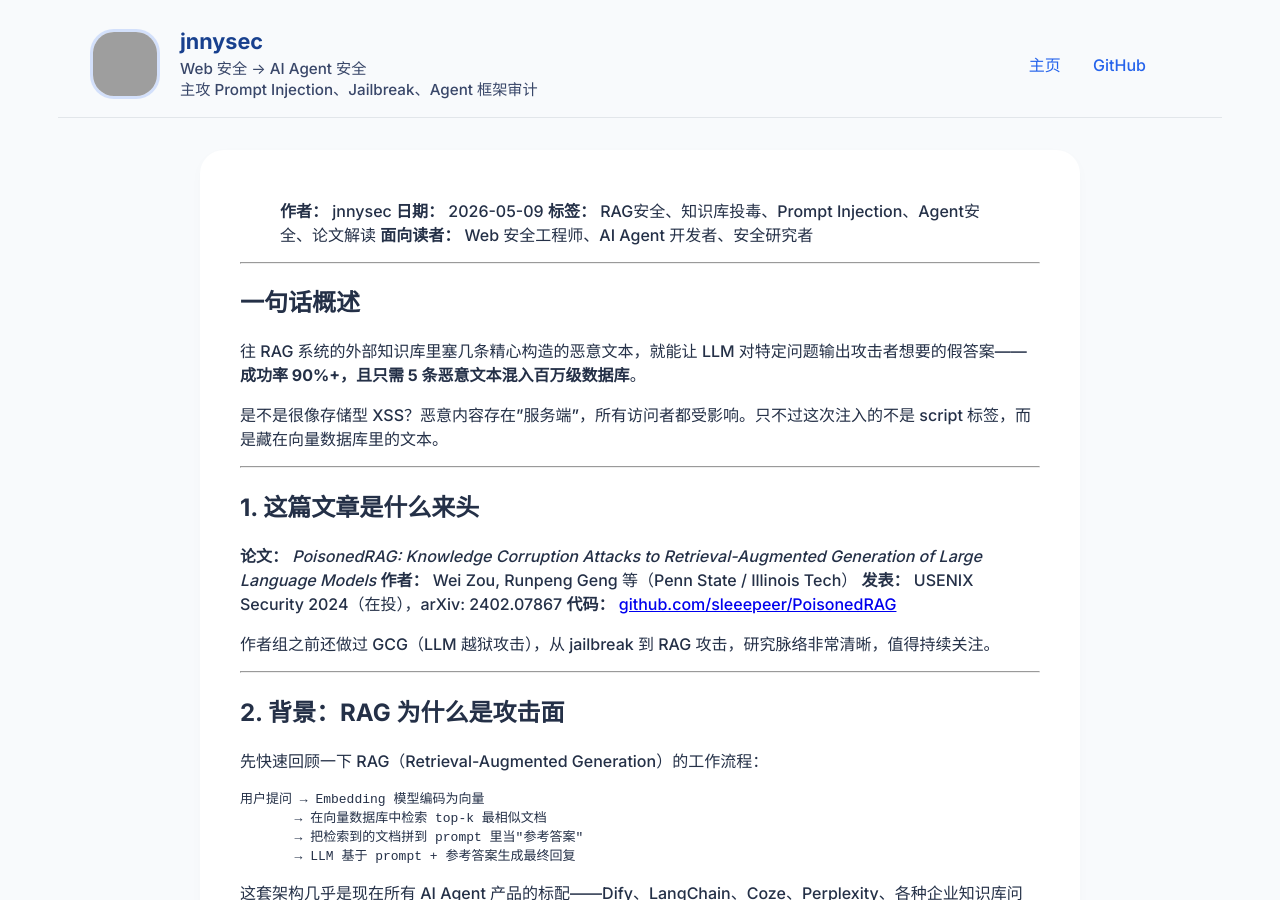
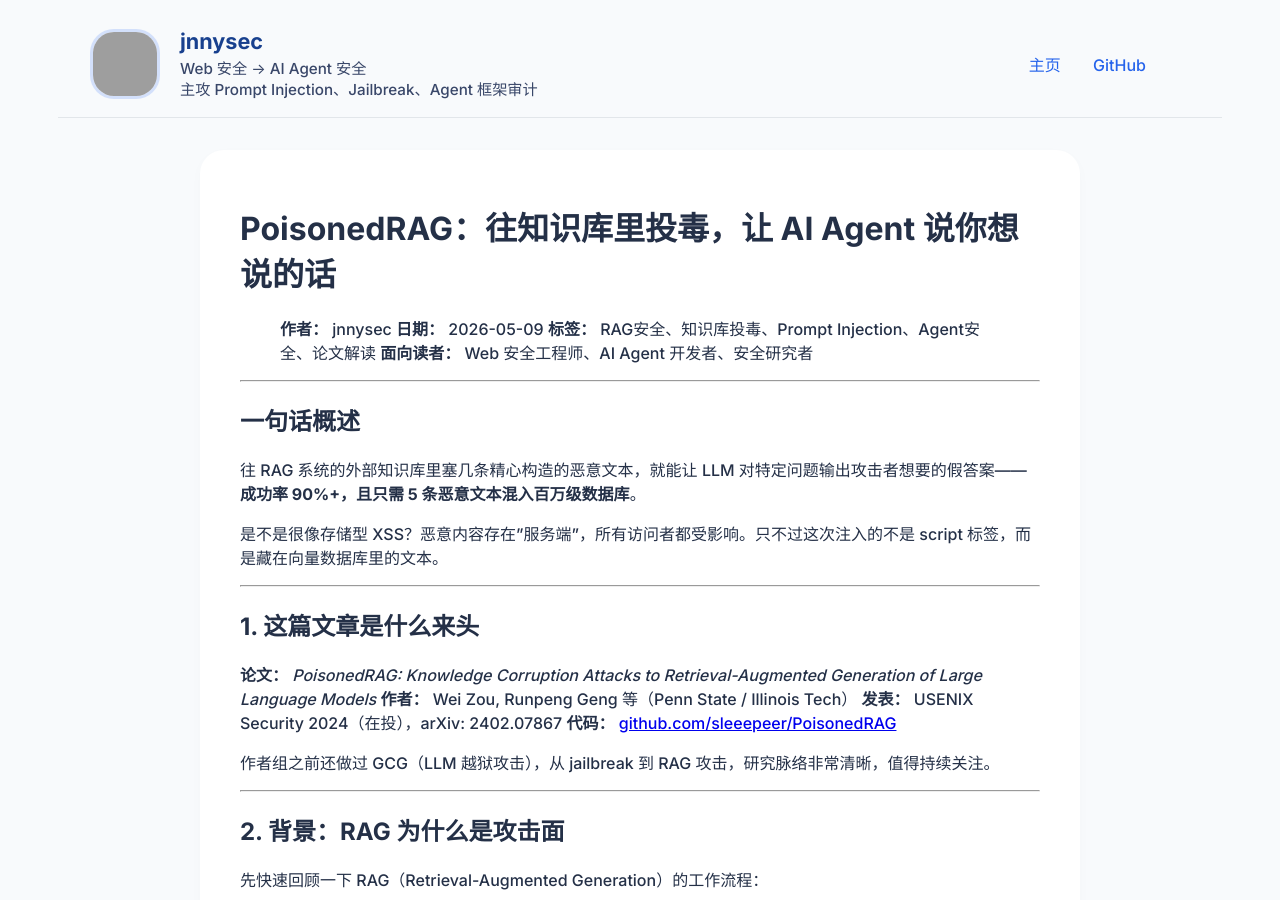
Before and after one commit to jnnysec/jnnysec.github.io, a Jekyll site: the page built from _posts/2026-05-09-poisonedrag.md, in a window 1280 px wide and 900 px high. Built offline with Jekyll 4.4.1, drawn with Linux system fonts in a browser that asks for light colours; our own code applies the rules of GitHub Pages for plain Markdown files; grey boxes are pictures that could not be loaded.

Commit message:
Update 2026-05-09-poisonedrag.md

```diff
--- a/_posts/2026-05-09-poisonedrag.md
+++ b/_posts/2026-05-09-poisonedrag.md
@@ -1,3 +1,4 @@
+# PoisonedRAG：往知识库里投毒，让 AI Agent 说你想说的话
 
 > **作者：** jnnysec
 > **日期：** 2026-05-09
```
